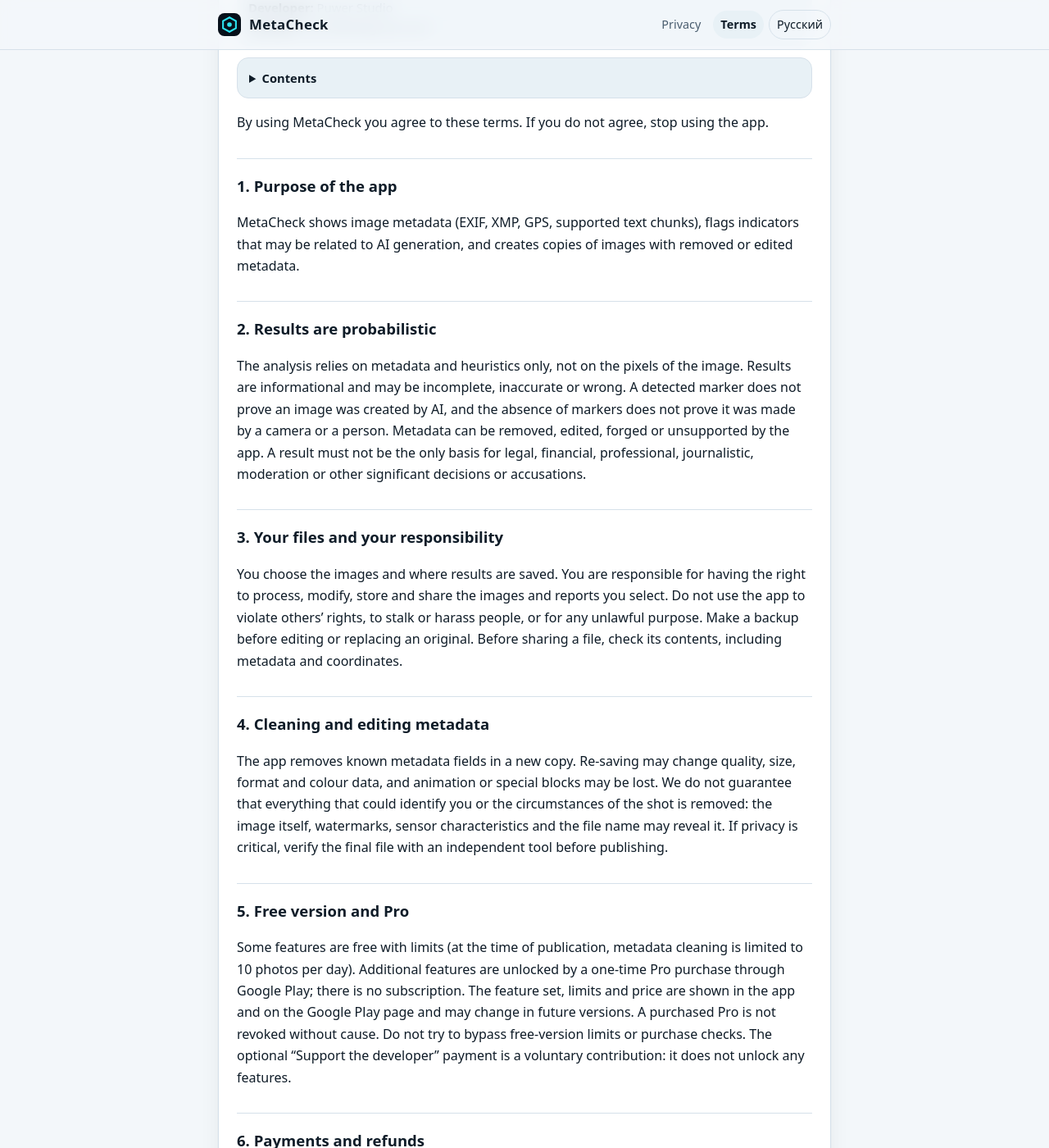
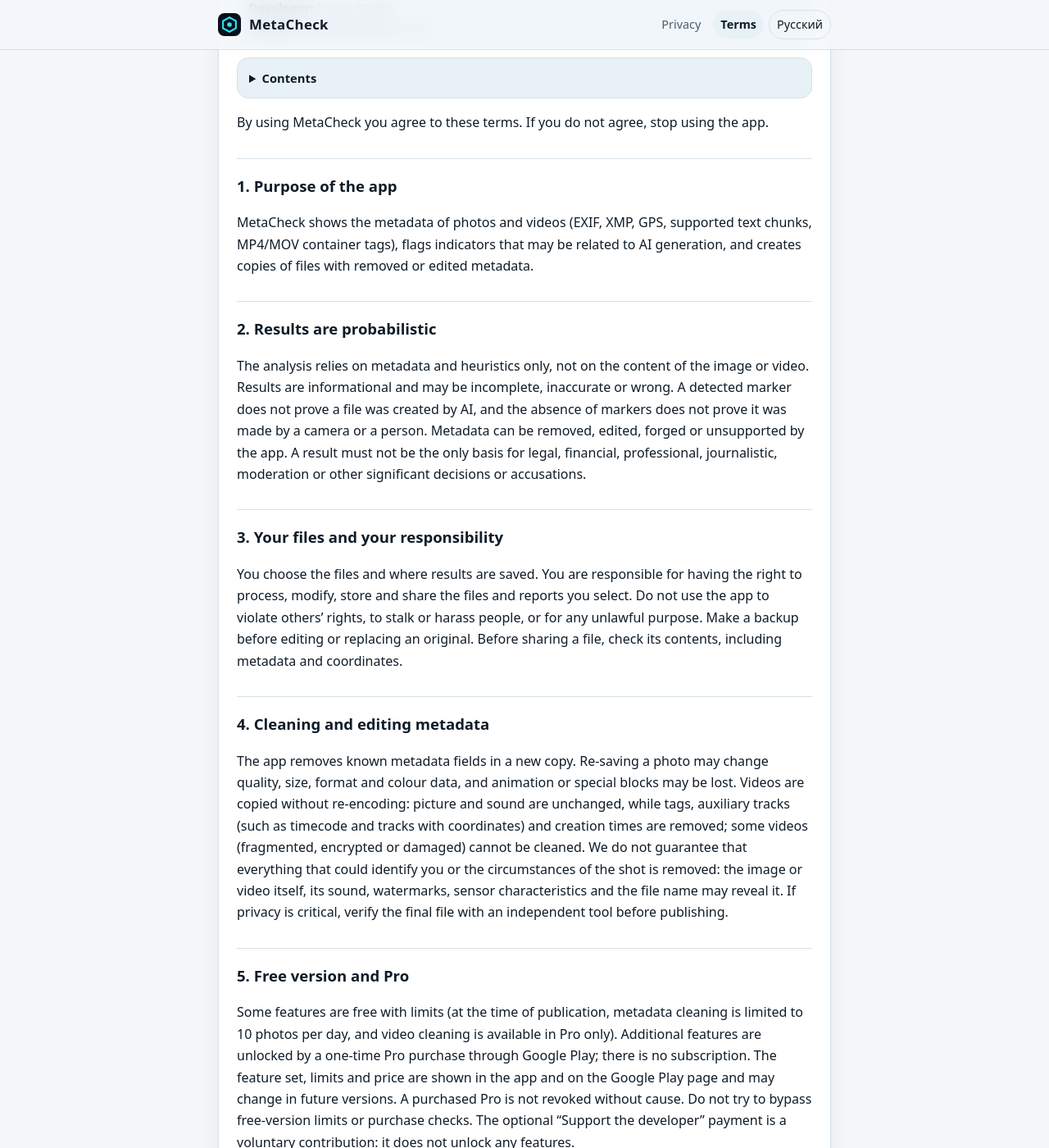
Before and after one commit to v1lb/legal-metacheck, a Jekyll site: the page built from TERMS_EN.md, in a window 1280 px wide and 1400 px high, scrolled down 201 px. Shown: the whole window at 82% size. Built offline with Jekyll 4.4.1, drawn with Linux system fonts in a browser that asks for light colours.

Commit message:
Terms of use: videos (MP4, MOV), video cleaning in Pro

```diff
--- a/TERMS_EN.md
+++ b/TERMS_EN.md
@@ -5,26 +5,26 @@
 
 # MetaCheck Terms of Use
 
-**Effective date:** 2026-11-05
+**Effective date:** 2026-11-07
 **Developer:** Puwer Studio
 **Contact:** werk9886@gmail.com
 
 By using MetaCheck you agree to these terms. If you do not agree, stop using the app.
 
 ## 1. Purpose of the app
-MetaCheck shows image metadata (EXIF, XMP, GPS, supported text chunks), flags indicators that may be related to AI generation, and creates copies of images with removed or edited metadata.
+MetaCheck shows the metadata of photos and videos (EXIF, XMP, GPS, supported text chunks, MP4/MOV container tags), flags indicators that may be related to AI generation, and creates copies of files with removed or edited metadata.
 
 ## 2. Results are probabilistic
-The analysis relies on metadata and heuristics only, not on the pixels of the image. Results are informational and may be incomplete, inaccurate or wrong. A detected marker does not prove an image was created by AI, and the absence of markers does not prove it was made by a camera or a person. Metadata can be removed, edited, forged or unsupported by the app. A result must not be the only basis for legal, financial, professional, journalistic, moderation or other significant decisions or accusations.
+The analysis relies on metadata and heuristics only, not on the content of the image or video. Results are informational and may be incomplete, inaccurate or wrong. A detected marker does not prove a file was created by AI, and the absence of markers does not prove it was made by a camera or a person. Metadata can be removed, edited, forged or unsupported by the app. A result must not be the only basis for legal, financial, professional, journalistic, moderation or other significant decisions or accusations.
 
 ## 3. Your files and your responsibility
-You choose the images and where results are saved. You are responsible for having the right to process, modify, store and share the images and reports you select. Do not use the app to violate others' rights, to stalk or harass people, or for any unlawful purpose. Make a backup before editing or replacing an original. Before sharing a file, check its contents, including metadata and coordinates.
+You choose the files and where results are saved. You are responsible for having the right to process, modify, store and share the files and reports you select. Do not use the app to violate others' rights, to stalk or harass people, or for any unlawful purpose. Make a backup before editing or replacing an original. Before sharing a file, check its contents, including metadata and coordinates.
 
 ## 4. Cleaning and editing metadata
-The app removes known metadata fields in a new copy. Re-saving may change quality, size, format and colour data, and animation or special blocks may be lost. We do not guarantee that everything that could identify you or the circumstances of the shot is removed: the image itself, watermarks, sensor characteristics and the file name may reveal it. If privacy is critical, verify the final file with an independent tool before publishing.
+The app removes known metadata fields in a new copy. Re-saving a photo may change quality, size, format and colour data, and animation or special blocks may be lost. Videos are copied without re-encoding: picture and sound are unchanged, while tags, auxiliary tracks (such as timecode and tracks with coordinates) and creation times are removed; some videos (fragmented, encrypted or damaged) cannot be cleaned. We do not guarantee that everything that could identify you or the circumstances of the shot is removed: the image or video itself, its sound, watermarks, sensor characteristics and the file name may reveal it. If privacy is critical, verify the final file with an independent tool before publishing.
 
 ## 5. Free version and Pro
-Some features are free with limits (at the time of publication, metadata cleaning is limited to 10 photos per day). Additional features are unlocked by a one-time Pro purchase through Google Play; there is no subscription. The feature set, limits and price are shown in the app and on the Google Play page and may change in future versions. A purchased Pro is not revoked without cause. Do not try to bypass free-version limits or purchase checks. The optional "Support the developer" payment is a voluntary contribution: it does not unlock any features.
+Some features are free with limits (at the time of publication, metadata cleaning is limited to 10 photos per day, and video cleaning is available in Pro only). Additional features are unlocked by a one-time Pro purchase through Google Play; there is no subscription. The feature set, limits and price are shown in the app and on the Google Play page and may change in future versions. A purchased Pro is not revoked without cause. Do not try to bypass free-version limits or purchase checks. The optional "Support the developer" payment is a voluntary contribution: it does not unlock any features.
 
 ## 6. Payments and refunds
 Payments are processed by Google Play. Cancellation and refund requests are made through Google Play and handled under its rules and applicable law. The developer does not receive payment details and cannot promise a refund in every case. These terms do not limit mandatory consumer rights.
```
Also changed, not shown: TERMS_RU.md (+6 -6 lines).
